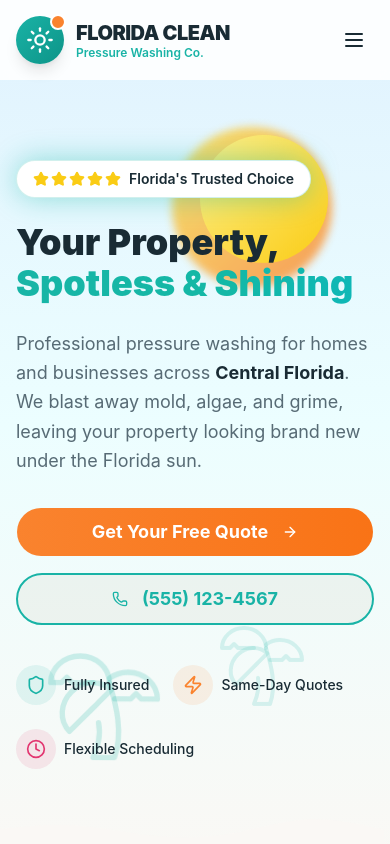
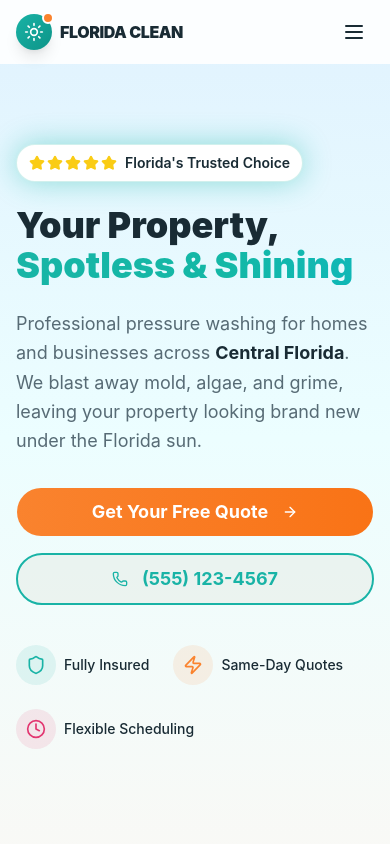
Before and after one commit to CazadorD/Florida-Clean-Website, a React (Vite) app: page / in a window 390 px wide. Shown: the top 844 px of the page. Built offline with nearby package versions, Linux system fonts and the light colour scheme.

Commit message:
Fix mobile responsiveness across all pages

```diff
--- a/src/react-app/components/Navbar.tsx
+++ b/src/react-app/components/Navbar.tsx
@@ -41,21 +41,21 @@ export default function Navbar() {
         }`}
       >
         <div className="max-w-7xl mx-auto px-4 sm:px-6 lg:px-8">
-          <div className="flex items-center justify-between h-20">
+          <div className="flex items-center justify-between h-16 sm:h-20">
             {/* Logo */}
             <button
               onClick={() => handleNavClick("/")}
-              className="flex items-center gap-3 group"
+              className="flex items-center gap-2 sm:gap-3 group min-w-0"
             >
-              <div className="relative w-12 h-12 rounded-full bg-gradient-to-br from-primary to-teal-600 flex items-center justify-center shadow-lg">
-                <Sun className="w-7 h-7 text-white" />
-                <div className="absolute -top-0.5 -right-0.5 w-4 h-4 bg-secondary rounded-full border-2 border-white" />
+              <div className="relative w-9 h-9 sm:w-12 sm:h-12 rounded-full bg-gradient-to-br from-primary to-teal-600 flex items-center justify-center shadow-lg flex-shrink-0">
+                <Sun className="w-5 h-5 sm:w-7 sm:h-7 text-white" />
+                <div className="absolute -top-0.5 -right-0.5 w-3 h-3 sm:w-4 sm:h-4 bg-secondary rounded-full border-2 border-white" />
               </div>
-              <div className="flex flex-col text-left">
-                <span className="text-xl font-black tracking-tight text-foreground">
+              <div className="flex flex-col text-left min-w-0">
+                <span className="text-base sm:text-xl font-black tracking-tight text-foreground whitespace-nowrap">
                   FLORIDA CLEAN
                 </span>
-                <span className="text-xs text-primary font-semibold -mt-0.5">
+                <span className="hidden sm:block text-xs text-primary font-semibold -mt-0.5">
                   Pressure Washing Co.
                 </span>
               </div>
--- a/src/react-app/index.css
+++ b/src/react-app/index.css
@@ -265,10 +265,13 @@
 /* =====================
    MOBILE IMPROVEMENTS
    ===================== */
-@media (max-width: 640px) {
-  h1 { font-size: 2.25rem !important; line-height: 1.15 !important; }
-  h2 { font-size: 1.75rem !important; }
-  .hero-cta-stack { flex-direction: column !important; }
+html, body {
+  overflow-x: hidden;
+  width: 100%;
+}
+
+img, svg {
+  max-width: 100%;
 }
 
 /* Smooth scroll */
--- a/src/react-app/pages/Commercial.tsx
+++ b/src/react-app/pages/Commercial.tsx
@@ -67,22 +67,22 @@ export default function CommercialPage() {
       <Navbar />
 
       {/* Hero */}
-      <section className="relative min-h-[70vh] flex items-center pt-20">
+      <section className="relative min-h-[70vh] flex items-center pt-16 sm:pt-20">
         <div className="absolute inset-0 bg-gradient-to-b from-sky-100 via-cyan-50 to-background" />
-        <div className="absolute top-32 right-[15%] w-40 h-40 bg-gradient-to-br from-yellow-300 to-secondary rounded-full blur-sm opacity-80 animate-float-slow" />
-        <div className="absolute top-36 right-[16%] w-32 h-32 bg-gradient-to-br from-yellow-200 to-yellow-400 rounded-full animate-float" />
+        <div className="hidden sm:block absolute top-20 sm:top-28 lg:top-32 right-[8%] sm:right-[12%] lg:right-[15%] w-20 h-20 sm:w-28 sm:h-28 lg:w-40 lg:h-40 bg-gradient-to-br from-yellow-300 to-secondary rounded-full blur-sm opacity-80 animate-float-slow" />
+        <div className="hidden sm:block absolute top-24 sm:top-32 lg:top-36 right-[9%] sm:right-[13%] lg:right-[16%] w-16 h-16 sm:w-24 sm:h-24 lg:w-32 lg:h-32 bg-gradient-to-br from-yellow-200 to-yellow-400 rounded-full animate-float" />
         <div className="absolute bottom-0 left-0 right-0">
           <svg viewBox="0 0 1440 120" className="w-full h-auto fill-background">
             <path d="M0,64L48,58.7C96,53,192,43,288,48C384,53,480,75,576,85.3C672,96,768,96,864,80C960,64,1056,32,1152,26.7C1248,21,1344,43,1392,53.3L1440,64L1440,120L0,120Z" />
           </svg>
         </div>
         <div className="absolute bottom-16 right-20 text-primary/15">
-          <Palmtree className="w-24 h-24 animate-float" strokeWidth={1} />
+          <Palmtree className="hidden sm:block w-16 h-16 sm:w-20 sm:h-20 lg:w-24 lg:h-24 animate-float" strokeWidth={1} />
         </div>
 
         <div className="relative max-w-7xl mx-auto px-4 sm:px-6 lg:px-8 py-20">
           <div className="max-w-3xl animate-slide-left">
-            <div className="inline-flex items-center gap-2 px-4 py-2 rounded-full bg-white shadow-md border border-violet-200 mb-6 animate-pulse-glow">
+            <div className="inline-flex flex-wrap items-center justify-center gap-2 px-3 sm:px-4 py-2 rounded-full bg-white shadow-md border border-violet-200 mb-6 animate-pulse-glow max-w-full text-center">
               <span className="flex gap-0.5">
                 {[...Array(5)].map((_, i) => (
                   <Star key={i} className="w-4 h-4 fill-yellow-400 text-yellow-400" />
@@ -117,11 +117,11 @@ export default function CommercialPage() {
                   <ArrowRight className="ml-2 w-5 h-5" />
                 </Button>
               </Link>
-              <a href="tel:+15551234567">
+              <a href="tel:+15551234567" className="w-full sm:w-auto">
                 <Button
                   size="lg"
                   variant="outline"
-                  className="border-2 border-primary text-primary hover:bg-primary hover:text-white font-bold text-lg px-8 py-6 rounded-full w-full sm:w-auto"
+                  className="border-2 border-primary text-primary hover:bg-primary hover:text-white font-bold text-lg px-8 py-6 rounded-full w-full"
                 >
                   <Phone className="mr-2 w-5 h-5" />
                   (555) 123-4567
--- a/src/react-app/pages/Estimate.tsx
+++ b/src/react-app/pages/Estimate.tsx
@@ -78,7 +78,7 @@ function SuccessScreen({ firstName, phone }: { firstName: string; phone: string
   return (
     <div className="min-h-screen bg-background overflow-hidden">
       <Navbar />
-      <div className="min-h-screen flex items-center justify-center pt-20 px-4">
+      <div className="min-h-screen flex items-center justify-center pt-16 sm:pt-20 px-4">
         <div className="max-w-lg w-full text-center">
 
           {/* Animated checkmark */}
@@ -215,7 +215,7 @@ export default function EstimatePage() {
       <Navbar />
 
       {/* Hero */}
-      <section className="relative pt-32 pb-16">
+      <section className="relative pt-24 sm:pt-32 pb-16">
         <div className="absolute inset-0 bg-gradient-to-b from-sky-100 via-cyan-50 to-background" />
         <div className="absolute top-24 right-[15%] w-32 h-32 bg-gradient-to-br from-yellow-300 to-secondary rounded-full blur-sm opacity-70 animate-float-slow" />
         <div className="absolute top-28 right-[16%] w-24 h-24 bg-gradient-to-br from-yellow-200 to-yellow-400 rounded-full animate-float" />
@@ -224,7 +224,7 @@ export default function EstimatePage() {
         </div>
 
         <div className="relative max-w-7xl mx-auto px-4 sm:px-6 lg:px-8 text-center">
-          <div className="inline-flex items-center gap-2 px-4 py-2 rounded-full bg-white shadow-md border border-primary/20 mb-6 animate-pulse-glow">
+          <div className="inline-flex flex-wrap items-center justify-center gap-2 px-3 sm:px-4 py-2 rounded-full bg-white shadow-md border border-primary/20 mb-6 animate-pulse-glow max-w-full text-center">
             <span className="flex gap-0.5">
               {[...Array(5)].map((_, i) => (
                 <Star key={i} className="w-4 h-4 fill-yellow-400 text-yellow-400" />
@@ -253,7 +253,7 @@ export default function EstimatePage() {
           <div className="grid lg:grid-cols-3 gap-10 items-start">
 
             {/* FORM */}
-            <div className="lg:col-span-2 bg-white rounded-3xl shadow-xl border border-border p-8 animate-on-scroll">
+            <div className="lg:col-span-2 bg-white rounded-3xl shadow-xl border border-border p-5 sm:p-8 animate-on-scroll">
               <h2 className="text-2xl font-black text-foreground mb-8">Tell Us About Your Property</h2>
 
               {/* Step 1 */}
@@ -488,7 +488,7 @@ export default function EstimatePage() {
 
               <div className="bg-white rounded-3xl p-6 shadow-lg border border-border text-center animate-on-scroll">
                 <p className="text-sm text-muted-foreground mb-3">Prefer to talk first?</p>
-                <a href="tel:+15551234567">
+                <a href="tel:+15551234567" className="block">
                   <Button className="w-full bg-gradient-to-r from-primary to-teal-500 text-white font-bold rounded-2xl">
                     <Phone className="mr-2 w-4 h-4" />
                     (555) 123-4567
--- a/src/react-app/pages/Home.tsx
+++ b/src/react-app/pages/Home.tsx
@@ -36,12 +36,12 @@ export default function HomePage() {
       <Navbar />
 
       {/* Hero Section */}
-      <section className="relative min-h-screen flex items-center pt-20">
+      <section className="relative min-h-[auto] sm:min-h-screen flex items-center pt-16 sm:pt-20 pb-12 sm:pb-0">
         <div className="absolute inset-0 bg-gradient-to-b from-sky-100 via-cyan-50 to-background" />
 
         {/* Animated sun */}
-        <div className="absolute top-32 right-[15%] w-40 h-40 bg-gradient-to-br from-yellow-300 to-secondary rounded-full blur-sm opacity-80 animate-float-slow" />
-        <div className="absolute top-36 right-[16%] w-32 h-32 bg-gradient-to-br from-yellow-200 to-yellow-400 rounded-full animate-float" />
+        <div className="hidden sm:block absolute top-20 sm:top-28 lg:top-32 right-[8%] sm:right-[12%] lg:right-[15%] w-20 h-20 sm:w-28 sm:h-28 lg:w-40 lg:h-40 bg-gradient-to-br from-yellow-300 to-secondary rounded-full blur-sm opacity-80 animate-float-slow" />
+        <div className="hidden sm:block absolute top-24 sm:top-32 lg:top-36 right-[9%] sm:right-[13%] lg:right-[16%] w-16 h-16 sm:w-24 sm:h-24 lg:w-32 lg:h-32 bg-gradient-to-br from-yellow-200 to-yellow-400 rounded-full animate-float" />
 
         {/* Wave at bottom */}
         <div className="absolute bottom-0 left-0 right-0 animate-wave">
@@ -52,17 +52,17 @@ export default function HomePage() {
 
         {/* Palm trees */}
         <div className="absolute bottom-20 left-10 text-primary/20 animate-float-slow">
-          <Palmtree className="w-32 h-32" strokeWidth={1} />
+          <Palmtree className="hidden sm:block w-20 h-20 sm:w-24 sm:h-24 lg:w-32 lg:h-32" strokeWidth={1} />
         </div>
         <div className="absolute bottom-32 right-20 text-primary/15 animate-float">
-          <Palmtree className="w-24 h-24" strokeWidth={1} />
+          <Palmtree className="hidden md:block w-16 h-16 md:w-20 md:h-20 lg:w-24 lg:h-24" strokeWidth={1} />
         </div>
 
         <div className="relative max-w-7xl mx-auto px-4 sm:px-6 lg:px-8 py-20">
           <div className="grid lg:grid-cols-2 gap-12 items-center">
             {/* Left Content */}
             <div>
-              <div className="inline-flex items-center gap-2 px-4 py-2 rounded-full bg-white shadow-md border border-primary/20 mb-6 animate-pulse-glow">
+              <div className="inline-flex flex-wrap items-center justify-center gap-2 px-3 sm:px-4 py-2 rounded-full bg-white shadow-md border border-primary/20 mb-6 animate-pulse-glow max-w-full text-center">
                 <span className="flex gap-0.5">
                   {[...Array(5)].map((_, _i) => (
                     <Star key={_i} className="w-4 h-4 fill-yellow-400 text-yellow-400" />
@@ -94,11 +94,11 @@ export default function HomePage() {
                     <ArrowRight className="ml-2 w-5 h-5" />
                   </Button>
                 </Link>
-                <a href="tel:+15551234567">
+                <a href="tel:+15551234567" className="w-full sm:w-auto">
                   <Button
                     size="lg"
                     variant="outline"
-                    className="border-2 border-primary text-primary hover:bg-primary hover:text-white font-bold text-lg px-8 py-6 rounded-full w-full sm:w-auto"
+                    className="border-2 border-primary text-primary hover:bg-primary hover:text-white font-bold text-lg px-8 py-6 rounded-full w-full"
                   >
                     <Phone className="mr-2 w-5 h-5" />
                     (555) 123-4567
```
Also changed, not shown: src/react-app/pages/Driveway.tsx (+7 -7 lines), src/react-app/pages/HouseWashing.tsx (+7 -7 lines), src/react-app/pages/RoofCleaning.tsx (+7 -7 lines).
